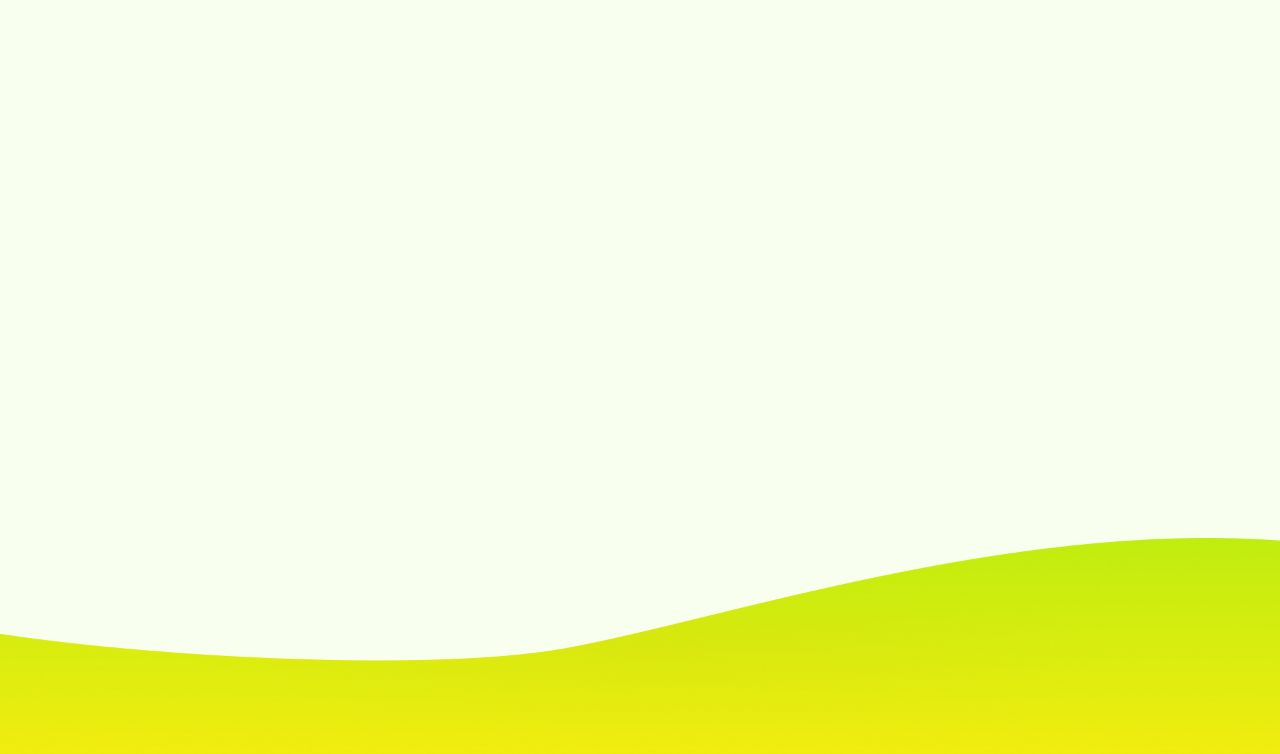
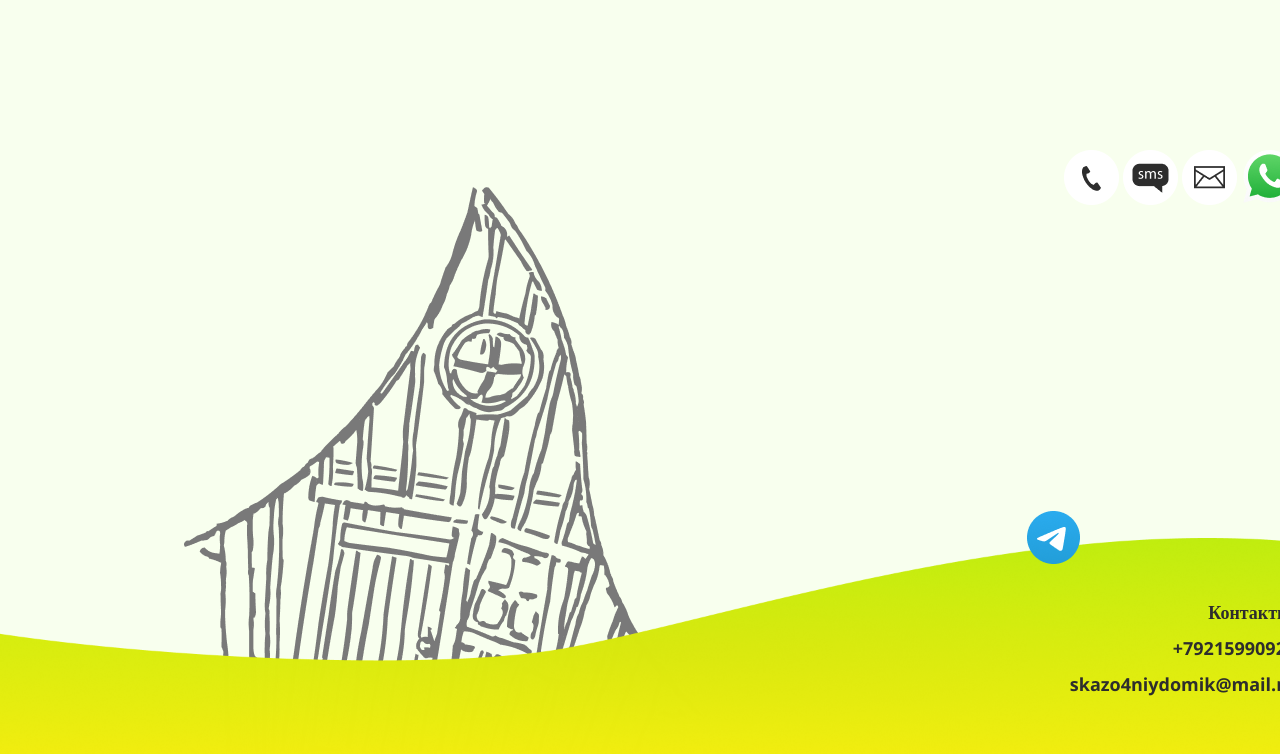
Before and after one commit to AlekseyPuchkov/fairy_house_website_new, a plain HTML site: page index.html in a window 1280 px wide. Shown: the part 11161-11915 px from the top of the page. Drawn offline with nearby package versions, Linux system fonts and the light colour scheme.

Commit message:
new block

```diff
--- a/index.html
+++ b/index.html
@@ -338,6 +338,27 @@
       </div>
     </div>
     <div class="footer" id="footer">
+      <div class="footer-bot container">
+        <img class="footer-house" src="img/footer-house.png" alt="" />
+        <div class="footer-contacts">
+          <a href=""><img src="img/logo-phone.png" alt="" /></a>
+          <a href=""><img src="img/logo-sms.png" alt="" /></a>
+          <a href=""><img src="img/logo-email.png" alt="" /></a>
+          <a href=""><img src="img/logo-whatsapp.png" alt="" /></a>
+          <a href=""
+            ><img
+              class="telegram"
+              src="img/logo_telegram.png"
+              alt=""
+              height="53px"
+          /></a>
+          <p class="contact-text">
+            Контакты:<br />
+            +79215990927<br />
+            skazo4niydomik@mail.ru<br />
+          </p>
+        </div>
+      </div>
       <div class="footer-BG">
         <img src="img/footer_BG.png" alt="" />
       </div>
--- a/style.css
+++ b/style.css
@@ -588,10 +588,10 @@ a {
 
 .target_card-img1 img {
   height: 520px;
-  }
+}
 
 .target_card-img3 img {
-height: 575px;
+  height: 575px;
 }
 
 .target-h4 {
@@ -688,7 +688,32 @@ height: 575px;
 }
 
 .footer-BG img {
-bottom: 0;
-position: absolute;
-width: 100%;
+  bottom: 0;
+  position: absolute;
+  width: 100%;
+  z-index: -1;
 }
+
+.footer-house {
+  z-index: -2;
+}
+.footer-bot {
+  display: flex;
+}
+
+.contact-text {
+  color: #2d2d2d;
+  text-align: right;
+  font-family: Open Sans;
+  font-size: 18px;
+  font-weight: 700;
+  line-height: 200%;
+  padding-top: 385px;
+  z-index: 1;
+}
+
+.telegram {
+  position: absolute;
+  top: 361px;
+  right: 200px;
+}
```
Also changed, not shown: img/footer-house.png (added), img/logo-email.png (added), img/logo-phone.png (added), img/logo-sms.png (added), img/logo-whatsapp.png (added), img/logo_telegram.png (added).
